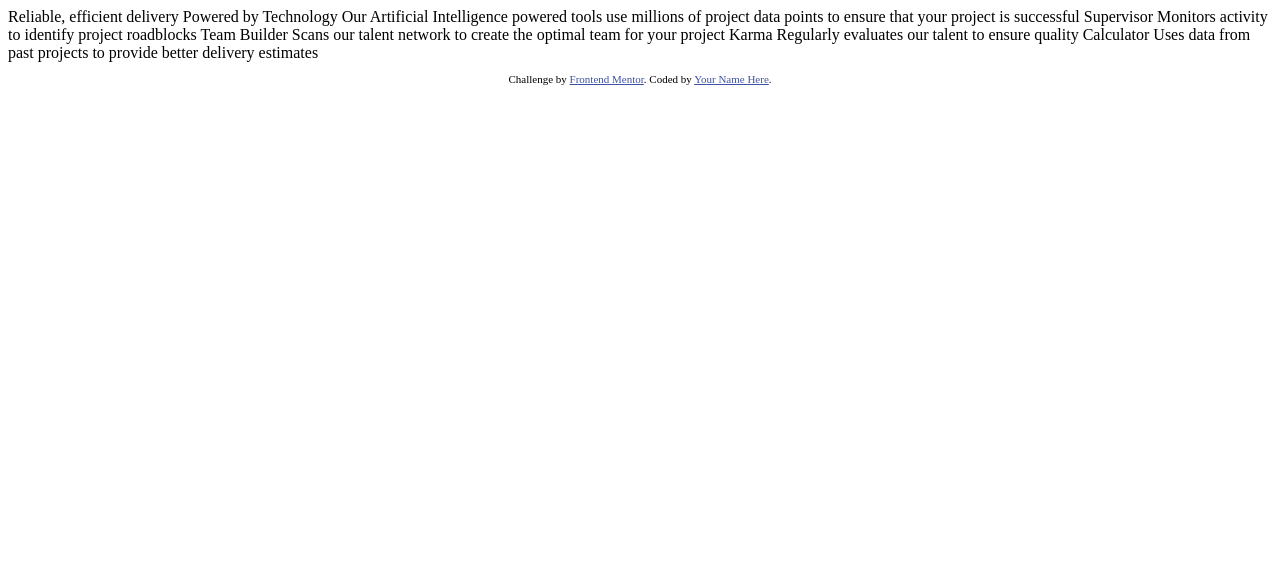
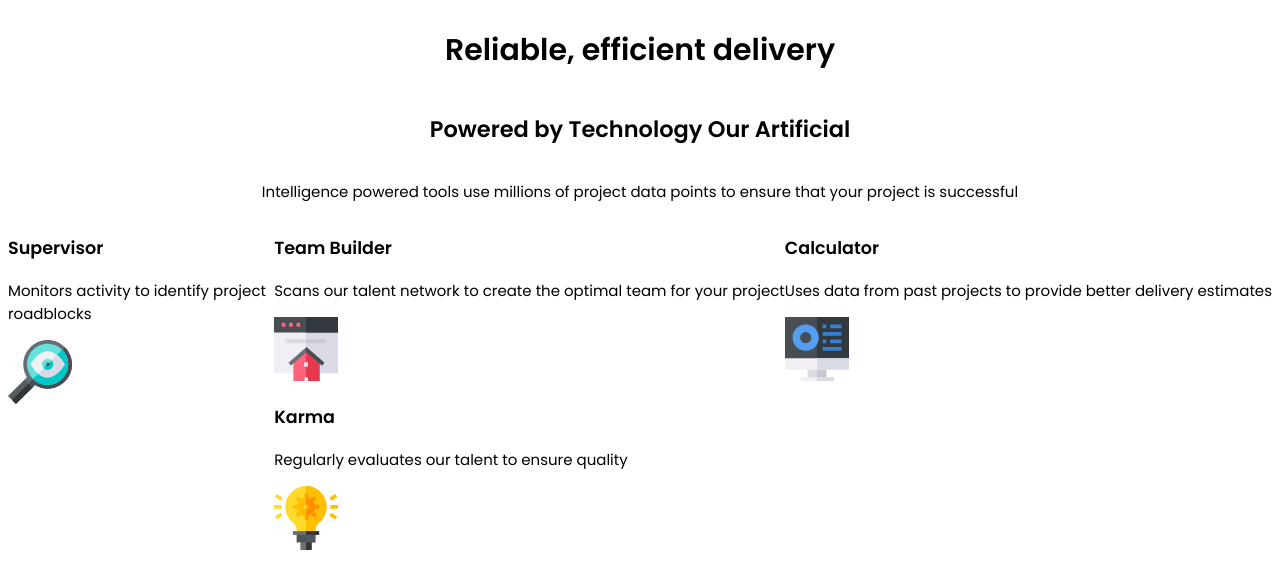
Before and after one commit to DanGoer/four-cards, a plain HTML site: page index.html in a window 1280 px wide. Drawn offline with Linux system fonts and the light colour scheme.

Commit message:
HTML structure and css classes defined

```diff
--- /dev/null
+++ b/index.css
@@ -0,0 +1,46 @@
+body {
+  font-family: "Poppins", sans-serif;
+  font-size: 15px;
+  display: flex;
+  justify-content: center;
+  align-items: center;
+  flex-direction: column;
+}
+
+h1 {
+}
+
+h2 {
+}
+
+h3 {
+}
+
+p {
+}
+
+.card-container {
+  display: grid;
+  grid-template: 1fr 1fr 1fr / 1fr;
+}
+
+.double-card {
+  grid-column: 2;
+}
+
+.card {
+}
+
+.sup {
+  grid-column: 1;
+}
+
+.team {
+}
+
+.karma {
+}
+
+.calc {
+  grid-column: 3;
+}
--- a/index.html
+++ b/index.html
@@ -1,45 +1,61 @@
 <!DOCTYPE html>
 <html lang="en">
   <head>
-  <meta charset="UTF-8">
-  <meta name="viewport" content="width=device-width, initial-scale=1.0"> <!-- displays site properly based on user's device -->
+    <meta charset="UTF-8" />
+    <meta name="viewport" content="width=device-width, initial-scale=1.0" />
+    <!-- displays site properly based on user's device -->
 
-  <link rel="icon" type="image/png" sizes="32x32" href="./images/favicon-32x32.png">
+    <link
+      rel="icon"
+      type="image/png"
+      sizes="32x32"
+      href="./images/favicon-32x32.png"
+    />
+    <link rel="preconnect" href="https://fonts.googleapis.com" />
+    <link rel="preconnect" href="https://fonts.gstatic.com" crossorigin />
+    <link
+      href="https://fonts.googleapis.com/css2?family=Poppins:wght@200;400;600&display=swap"
+      rel="stylesheet"
+    />
+
+    <link rel="stylesheet" href="index.css" />
 
     <title>Frontend Mentor | Four card feature section</title>
 
     <!-- Feel free to remove these styles or customise in your own stylesheet 👍 -->
-  <style>
-    .attribution { font-size: 11px; text-align: center; }
-    .attribution a { color: hsl(228, 45%, 44%); }
-  </style>
   </head>
   <body>
-
-  Reliable, efficient delivery
-  Powered by Technology
-
-  Our Artificial Intelligence powered tools use millions of project data points
-  to ensure that your project is successful
-
-  Supervisor
-  Monitors activity to identify project roadblocks
-
-  Team Builder
+    <h1>Reliable, efficient delivery</h1>
+    <h2><b>Powered by Technology Our Artificial</b></h2>
+    <p>
+      Intelligence powered tools use millions of project data points to ensure
+      that your project is successful
+    </p>
+    <div class="card-container">
+      <div class="card sup">
+        <h3>Supervisor</h3>
+        <p>Monitors activity to identify project roadblocks</p>
+        <img src="./images/icon-supervisor.svg" alt="Supervisor-Icon" />
+      </div>
+      <div class="double-card">
+        <div class="card team">
+          <h3>Team Builder</h3>
+          <p>
             Scans our talent network to create the optimal team for your project
-
-  Karma
-  Regularly evaluates our talent to ensure quality
-
-  Calculator
-  Uses data from past projects to provide better delivery estimates
-
-
-  <footer>
-    <p class="attribution">
-      Challenge by <a href="https://www.frontendmentor.io?ref=challenge" target="_blank">Frontend Mentor</a>.
-      Coded by <a href="#">Your Name Here</a>.
           </p>
-  </footer>
+          <img src="./images/icon-team-builder.svg" alt="Team-Builder-Icon" />
+        </div>
+        <div class="card karma">
+          <h3>Karma</h3>
+          <p>Regularly evaluates our talent to ensure quality</p>
+          <img src="./images/icon-karma.svg" alt="Karma-Icon" />
+        </div>
+      </div>
+      <div class="card calc">
+        <h3>Calculator</h3>
+        <p>Uses data from past projects to provide better delivery estimates</p>
+        <img src="./images/icon-calculator.svg" alt="Calculator-Icon" />
+      </div>
+    </div>
   </body>
 </html>
```
Lines whose indentation alone changed are shown as unchanged.
